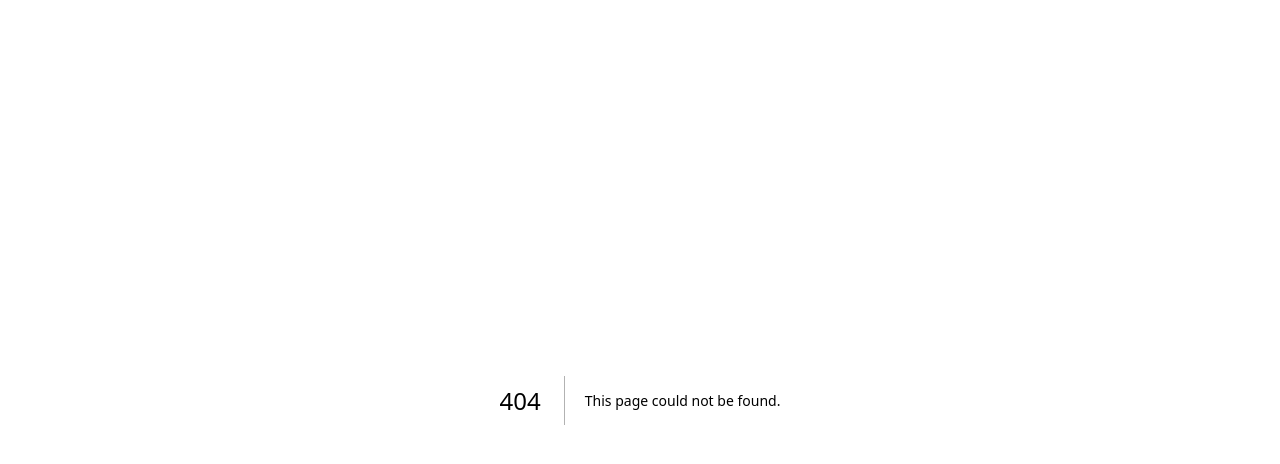
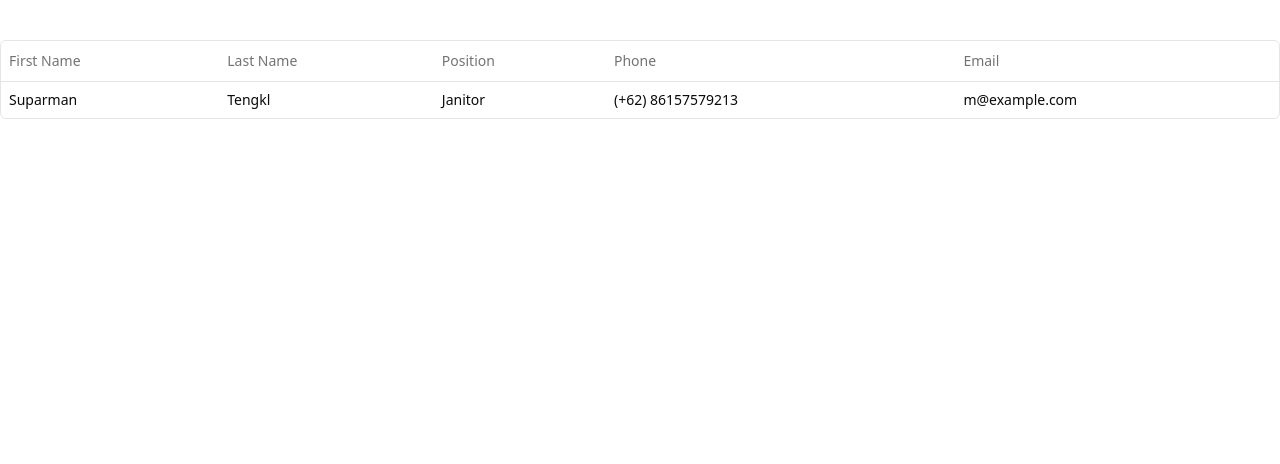
Before and after one commit to corlys/9466066c-b893-4b02-a165-d3e178bf082a, a Next.js app: page /ambisius in a window 1280 px wide. Before the commit this address had no page. Shown: the top 464 px of the page. Built offline with nearby package versions, Linux system fonts and the light colour scheme.

Commit message:
feat: display basic table using shadcnui

```diff
--- /dev/null
+++ b/app/ambisius/columns.tsx
@@ -0,0 +1,37 @@
+"use client";
+
+import { ColumnDef } from "@tanstack/react-table";
+
+// This type is used to define the shape of our data.
+// You can use a Zod schema here if you want.
+export type DataType = {
+  id: string;
+  firstName: string;
+  lastName: string;
+  position: string;
+  phone: string;
+  email: string;
+};
+
+export const columns: ColumnDef<DataType>[] = [
+  {
+    accessorKey: "firstName",
+    header: "First Name",
+  },
+  {
+    accessorKey: "lastName",
+    header: "Last Name",
+  },
+  {
+    accessorKey: "position",
+    header: "Position",
+  },
+  {
+    accessorKey: "phone",
+    header: "Phone",
+  },
+  {
+    accessorKey: "email",
+    header: "Email",
+  },
+];
--- /dev/null
+++ b/app/ambisius/data-table.tsx
@@ -0,0 +1,80 @@
+"use client";
+
+import {
+  ColumnDef,
+  flexRender,
+  getCoreRowModel,
+  useReactTable,
+} from "@tanstack/react-table";
+
+import {
+  Table,
+  TableBody,
+  TableCell,
+  TableHead,
+  TableHeader,
+  TableRow,
+} from "@/components/ui/table";
+
+interface DataTableProps<TData, TValue> {
+  columns: ColumnDef<TData, TValue>[];
+  data: TData[];
+}
+
+export function DataTable<TData, TValue>({
+  columns,
+  data,
+}: DataTableProps<TData, TValue>) {
+  const table = useReactTable({
+    data,
+    columns,
+    getCoreRowModel: getCoreRowModel(),
+  });
+
+  return (
+    <div className="rounded-md border">
+      <Table>
+        <TableHeader>
+          {table.getHeaderGroups().map((headerGroup) => (
+            <TableRow key={headerGroup.id}>
+              {headerGroup.headers.map((header) => {
+                return (
+                  <TableHead key={header.id}>
+                    {header.isPlaceholder
+                      ? null
+                      : flexRender(
+                          header.column.columnDef.header,
+                          header.getContext(),
+                        )}
+                  </TableHead>
+                );
+              })}
+            </TableRow>
+          ))}
+        </TableHeader>
+        <TableBody>
+          {table.getRowModel().rows?.length ? (
+            table.getRowModel().rows.map((row) => (
+              <TableRow
+                key={row.id}
+                data-state={row.getIsSelected() && "selected"}
+              >
+                {row.getVisibleCells().map((cell) => (
+                  <TableCell key={cell.id}>
+                    {flexRender(cell.column.columnDef.cell, cell.getContext())}
+                  </TableCell>
+                ))}
+              </TableRow>
+            ))
+          ) : (
+            <TableRow>
+              <TableCell colSpan={columns.length} className="h-24 text-center">
+                No results.
+              </TableCell>
+            </TableRow>
+          )}
+        </TableBody>
+      </Table>
+    </div>
+  );
+}
--- /dev/null
+++ b/app/ambisius/page.tsx
@@ -0,0 +1,27 @@
+import { DataType, columns } from "./columns";
+import { DataTable } from "./data-table";
+
+async function getData(): Promise<DataType[]> {
+  // Fetch data from your API here.
+  return [
+    {
+      id: "728ed52f",
+      firstName: "Suparman",
+      lastName: "Tengkl",
+      position: "Janitor",
+      phone: "(+62) 86157579213",
+      email: "m@example.com",
+    },
+    // ...
+  ];
+}
+
+export default async function DemoPage() {
+  const data = await getData();
+
+  return (
+    <div className="container mx-auto py-10">
+      <DataTable columns={columns} data={data} />
+    </div>
+  );
+}
--- a/app/ambrosius/page.tsx
+++ /dev/null
@@ -1,3 +0,0 @@
-export default function Ambrosius() {
-  return <></>;
-}
--- /dev/null
+++ b/components/ui/table.tsx
@@ -0,0 +1,120 @@
+import * as React from "react"
+
+import { cn } from "@/lib/utils"
+
+const Table = React.forwardRef<
+  HTMLTableElement,
+  React.HTMLAttributes<HTMLTableElement>
+>(({ className, ...props }, ref) => (
+  <div className="relative w-full overflow-auto">
+    <table
+      ref={ref}
+      className={cn("w-full caption-bottom text-sm", className)}
+      {...props}
+    />
+  </div>
+))
+Table.displayName = "Table"
+
+const TableHeader = React.forwardRef<
+  HTMLTableSectionElement,
+  React.HTMLAttributes<HTMLTableSectionElement>
+>(({ className, ...props }, ref) => (
+  <thead ref={ref} className={cn("[&_tr]:border-b", className)} {...props} />
+))
+TableHeader.displayName = "TableHeader"
+
+const TableBody = React.forwardRef<
+  HTMLTableSectionElement,
+  React.HTMLAttributes<HTMLTableSectionElement>
+>(({ className, ...props }, ref) => (
+  <tbody
+    ref={ref}
+    className={cn("[&_tr:last-child]:border-0", className)}
+    {...props}
+  />
+))
+TableBody.displayName = "TableBody"
+
+const TableFooter = React.forwardRef<
+  HTMLTableSectionElement,
+  React.HTMLAttributes<HTMLTableSectionElement>
+>(({ className, ...props }, ref) => (
+  <tfoot
+    ref={ref}
+    className={cn(
+      "border-t bg-muted/50 font-medium [&>tr]:last:border-b-0",
+      className
+    )}
+    {...props}
+  />
+))
+TableFooter.displayName = "TableFooter"
+
+const TableRow = React.forwardRef<
+  HTMLTableRowElement,
+  React.HTMLAttributes<HTMLTableRowElement>
+>(({ className, ...props }, ref) => (
+  <tr
+    ref={ref}
+    className={cn(
+      "border-b transition-colors hover:bg-muted/50 data-[state=selected]:bg-muted",
+      className
+    )}
+    {...props}
+  />
+))
+TableRow.displayName = "TableRow"
+
+const TableHead = React.forwardRef<
+  HTMLTableCellElement,
+  React.ThHTMLAttributes<HTMLTableCellElement>
+>(({ className, ...props }, ref) => (
+  <th
+    ref={ref}
+    className={cn(
+      "h-10 px-2 text-left align-middle font-medium text-muted-foreground [&:has([role=checkbox])]:pr-0 [&>[role=checkbox]]:translate-y-[2px]",
+      className
+    )}
+    {...props}
+  />
+))
+TableHead.displayName = "TableHead"
+
+const TableCell = React.forwardRef<
+  HTMLTableCellElement,
+  React.TdHTMLAttributes<HTMLTableCellElement>
+>(({ className, ...props }, ref) => (
+  <td
+    ref={ref}
+    className={cn(
+      "p-2 align-middle [&:has([role=checkbox])]:pr-0 [&>[role=checkbox]]:translate-y-[2px]",
+      className
+    )}
+    {...props}
+  />
+))
+TableCell.displayName = "TableCell"
+
+const TableCaption = React.forwardRef<
+  HTMLTableCaptionElement,
+  React.HTMLAttributes<HTMLTableCaptionElement>
+>(({ className, ...props }, ref) => (
+  <caption
+    ref={ref}
+    className={cn("mt-4 text-sm text-muted-foreground", className)}
+    {...props}
+  />
+))
+TableCaption.displayName = "TableCaption"
+
+export {
+  Table,
+  TableHeader,
+  TableBody,
+  TableFooter,
+  TableHead,
+  TableRow,
+  TableCell,
+  TableCaption,
+}
--- a/package.json
+++ b/package.json
@@ -10,6 +10,7 @@
   },
   "dependencies": {
     "@radix-ui/react-icons": "^1.3.0",
+    "@tanstack/react-table": "^8.20.5",
     "class-variance-authority": "^0.7.0",
     "clsx": "^2.1.1",
     "lucide-react": "^0.438.0",
```
Also changed, not shown: 1 other file (tests, documents, lock files or other folders).
